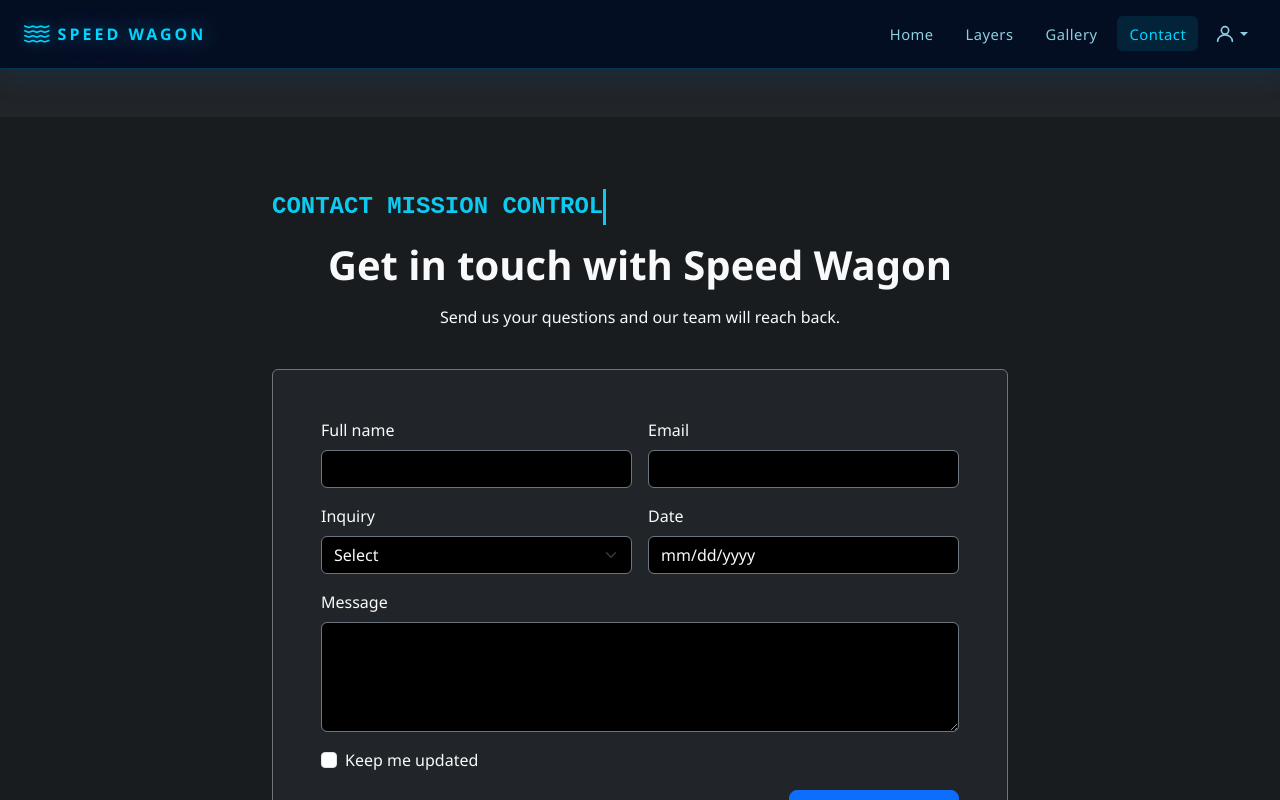
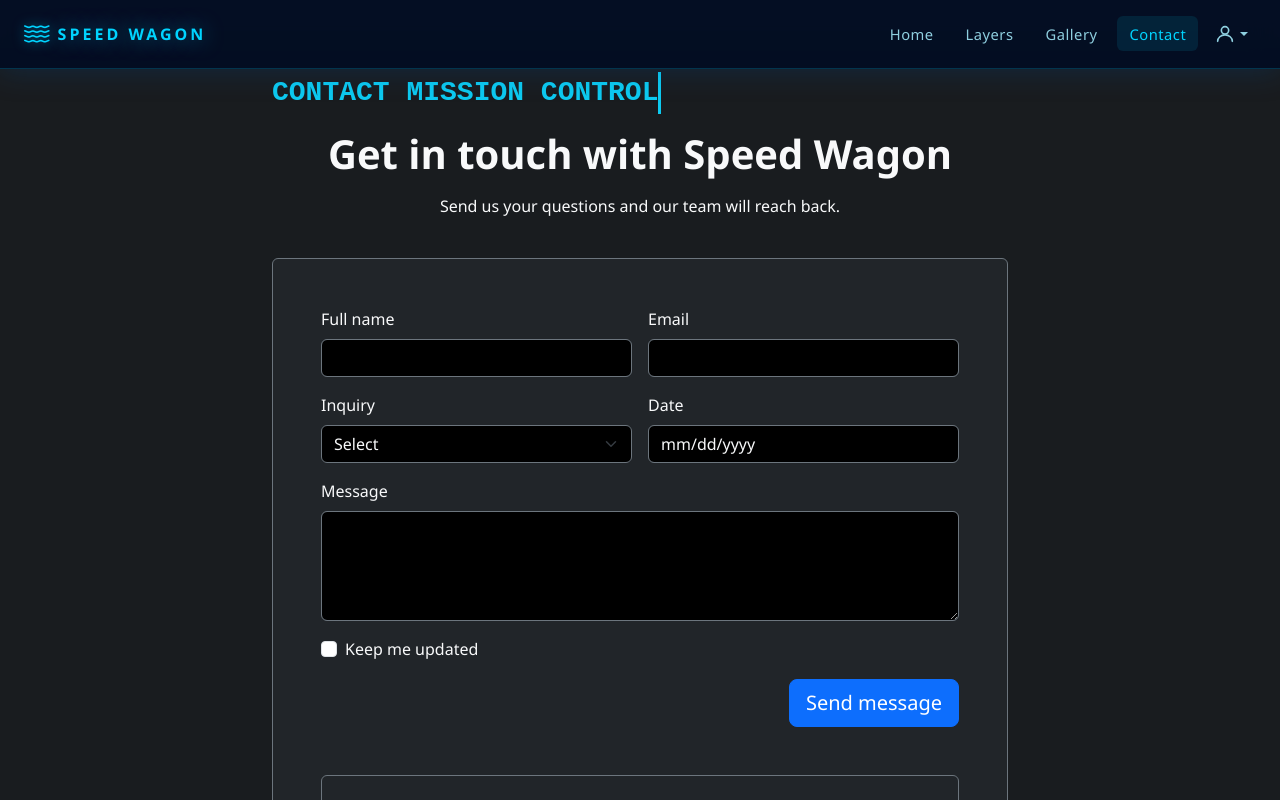
Before and after one commit to WilmanMartinsDT/SpeedWagon, an Angular app: page /contact in a window 1280 px wide. Shown: the top 800 px of the page. Built offline with nearby package versions, Linux system fonts and the light colour scheme.

Commit message:
willy, no encuentro videos por debajo de 1 hora. Por otro lado, he arreglado el navbar, dado margin a los divs porque estaban por debajo y arreglado imperfecciones

```diff
--- a/src/app/app.component.css
+++ b/src/app/app.component.css
@@ -0,0 +1,17 @@
+:host ::ng-deep router-outlet ~ * {
+  margin-top: 0;
+}
+
+:host {
+  display: flex;
+  flex-direction: column;
+  min-height: 100vh;
+}
+
+:host ::ng-deep app-navbar {
+  flex-shrink: 0;
+}
+
+:host ::ng-deep app-footer {
+  margin-top: auto;
+}
--- a/src/app/layout/navbar/navbar.component.css
+++ b/src/app/layout/navbar/navbar.component.css
@@ -5,9 +5,12 @@
   border-bottom: 1px solid rgba(0, 212, 255, 0.2);
   box-shadow: 0 2px 30px rgba(0, 80, 160, 0.25);
   padding: 0.6rem 0;
-  position: sticky;
+  position: fixed;
   top: 0;
+  left: 0;
+  right: 0;
   z-index: 1000;
+  transition: transform 0.2s ease-out;
 }
 
 /* Logo texto */
--- a/src/app/layout/navbar/navbar.component.ts
+++ b/src/app/layout/navbar/navbar.component.ts
@@ -1,4 +1,4 @@
-import { Component } from '@angular/core';
+import { Component, OnInit, OnDestroy } from '@angular/core';
 import { RouterLink, RouterLinkActive } from '@angular/router';
 
 @Component({
@@ -7,5 +7,35 @@ import { RouterLink, RouterLinkActive } from '@angular/router';
   templateUrl: './navbar.component.html',
   styleUrl: './navbar.component.css'
 })
-export class NavbarComponent {
+export class NavbarComponent implements OnInit, OnDestroy {
+  private lastScrollTop = 0;
+  private scrollListener: (() => void) | null = null;
+
+  ngOnInit(): void {
+    this.scrollListener = () => this.handleScroll();
+    window.addEventListener('scroll', this.scrollListener);
+  }
+
+  ngOnDestroy(): void {
+    if (this.scrollListener) {
+      window.removeEventListener('scroll', this.scrollListener);
+    }
+  }
+
+  private handleScroll(): void {
+    const navbar = document.querySelector('.navbar') as HTMLElement;
+    if (!navbar) return;
+
+    const currentScroll = window.scrollY;
+
+    if (currentScroll > this.lastScrollTop + 10) {
+      // Scrolling down - hide navbar
+      navbar.style.transform = 'translateY(-100%)';
+    } else if (currentScroll < this.lastScrollTop - 10) {
+      // Scrolling up - show navbar
+      navbar.style.transform = 'translateY(0)';
+    }
+
+    this.lastScrollTop = currentScroll <= 0 ? 0 : currentScroll;
+  }
 }
--- a/src/app/pages/contact/contact.component.html
+++ b/src/app/pages/contact/contact.component.html
@@ -2,12 +2,12 @@
 
   <div class="overlay"></div>
 
-  <main class="pt-5 mt-5 py-5 text-light position-relative content">
-    <div class="container py-4">
+  <main class="pt-0 mt-5 py-5 text-light position-relative content">
+    <div class="container py-4 mt-5">
 
       <div class="row justify-content-center mb-4">
         <div class="col-lg-8 text-center">
-          <p class="text-uppercase fs-4 text-info fw-semibold typing-effect">
+          <p class="text-uppercase fs-3 text-info fw-semibold typing-effect">
             Contact Mission Control
           </p>
           <h2 class="h1 fw-bold mb-3">Get in touch with Speed Wagon</h2>
--- a/src/app/pages/gallery/gallery.component.css
+++ b/src/app/pages/gallery/gallery.component.css
@@ -1,6 +1,7 @@
 .gallery-page {
   background: radial-gradient(circle at top, #0a192f, #02060d);
   min-height: 100vh;
+  padding-top: 100px;
 }
 
 .text-cyan {
--- a/src/app/pages/gallery/gallery.component.html
+++ b/src/app/pages/gallery/gallery.component.html
@@ -1,5 +1,5 @@
 <section class="gallery-page py-5">
-  <div class="container text-center">
+  <div class="container text-center mt-5">
 
     <!-- Título -->
     <h1 class="mb-4 text-cyan">Marine Creatures Gallery</h1>
--- a/src/app/pages/home/home.component.css
+++ b/src/app/pages/home/home.component.css
@@ -12,8 +12,10 @@
 
 .hero {
   min-height: 100vh;
+  height: 100vh;
   background-color: #0a0a1a;
   position: relative;
+  margin-top: 0;
 }
 
 .hero > div {
--- a/src/app/pages/layers/layers.component.css
+++ b/src/app/pages/layers/layers.component.css
@@ -1,5 +1,6 @@
 .layers-page {
   width: 100%;
+  margin-top: 65px;
 }
 
 /* Cada bloque ocupa pantalla completa */
@@ -17,6 +18,7 @@
   position: relative;
   z-index: 2;
   max-width: 600px;
+  padding-top: 80px;
 }
 
 /* Overlay oscuro para legibilidad */
--- a/src/styles.css
+++ b/src/styles.css
@@ -2,6 +2,7 @@ html, body {
   height: 100%;
   margin: 0;
   padding: 0;
+  padding-top: 0;
   background-color: #212529;
   color: #e0f4ff;
   font-family: 'Segoe UI', sans-serif;
```
